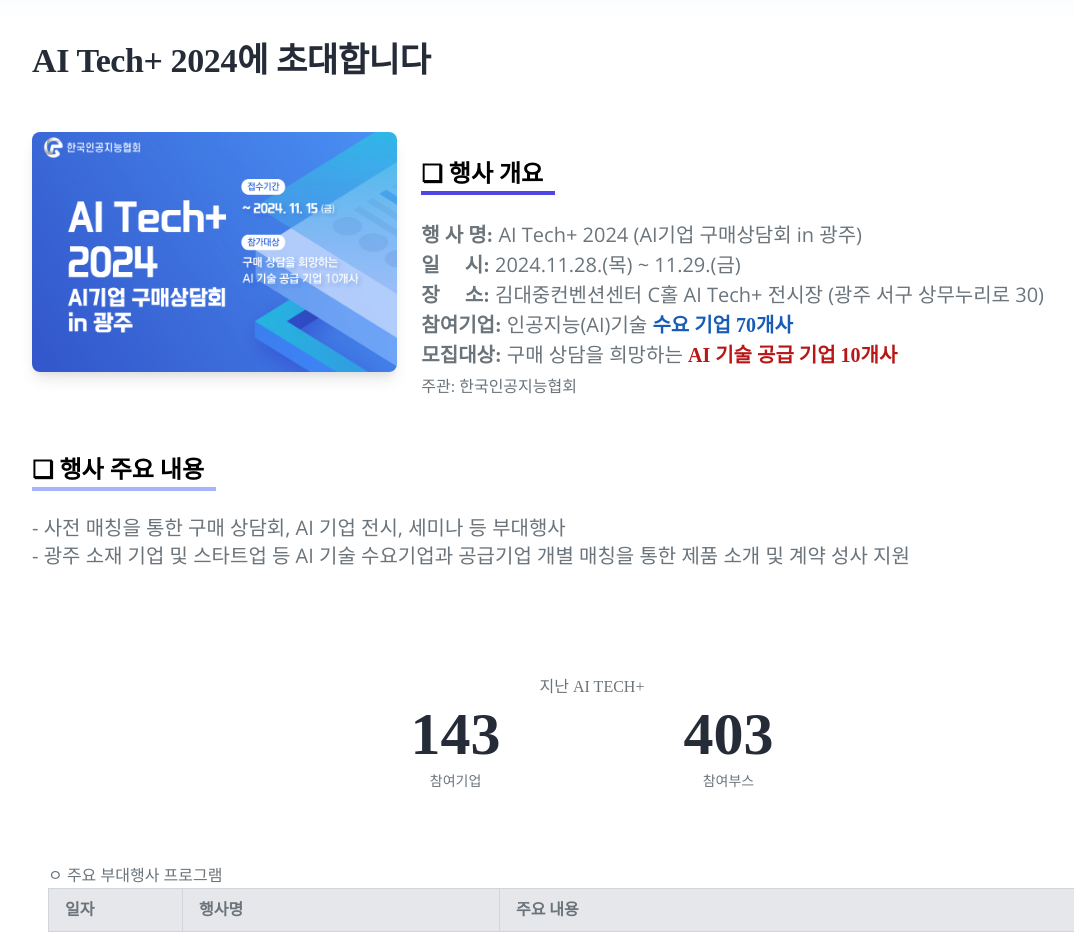
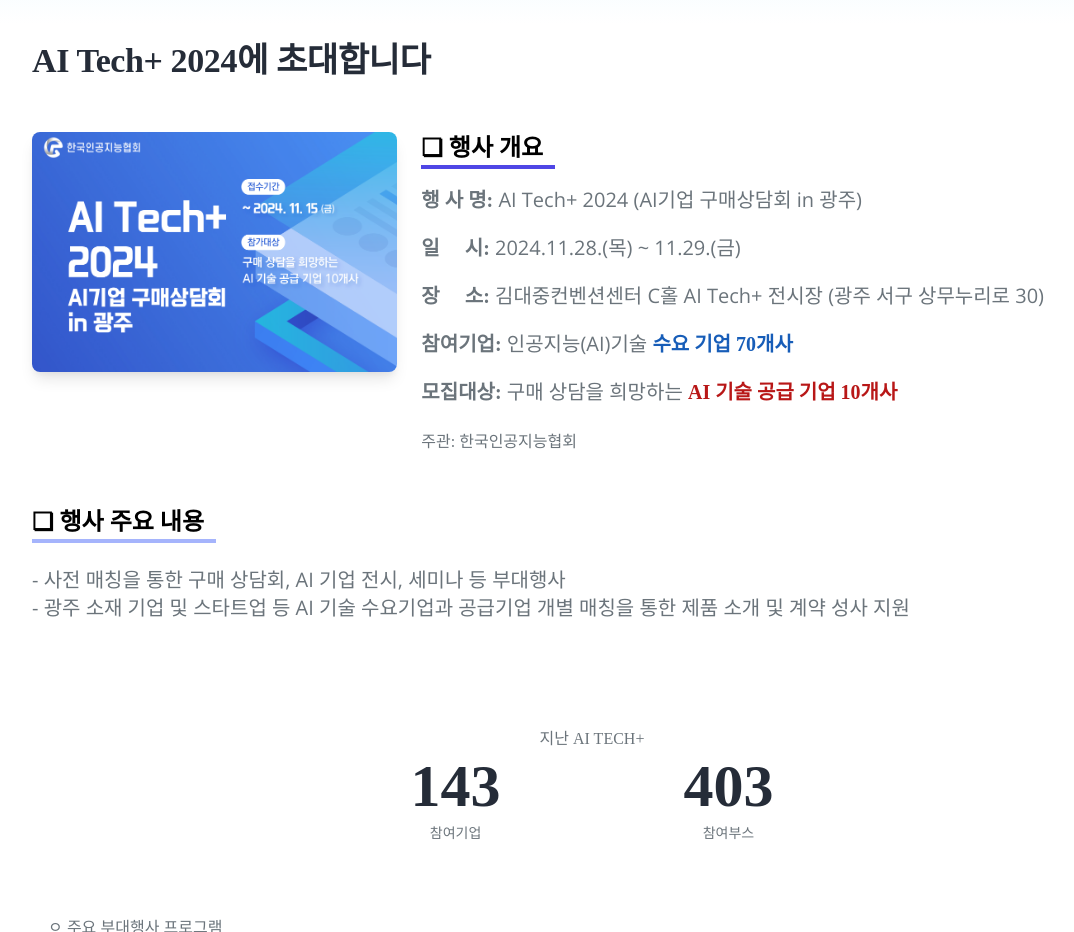
Before and after one commit to aitechko/aitechko.github.io, a plain HTML site: page index.html in a window 1280 px wide. Shown: the part 780-1712 px from the top of the page, without its empty margins (48-1122 px from the left). Drawn offline with nearby package versions, Linux system fonts and the light colour scheme; a web font is replaced by a local one.

Commit message:
Add files via upload

```diff
--- a/index.html
+++ b/index.html
@@ -15,13 +15,13 @@
         href="https://cdn.jsdelivr.net/gh/orioncactus/pretendard@v1.3.9/dist/web/static/pretendard-gov.min.css" />
     <!-- OG Meta Tags to improve the way the post looks when you share the page on Facebook, Twitter, LinkedIn -->
     <meta property="og:site_name" content="AI Tech+ 2024 - KORAIA" /> <!-- website name -->
-    <meta property="og:site" content="ces.koraia.org" /> <!-- website link -->
+    <meta property="og:site" content="aitech.koraia.org" /> <!-- website link -->
     <meta property="og:title" content="AI Tech+ 2024 - KORAIA" /> <!-- title shown in the actual shared post -->
     <meta property="og:description" content="AI Tech+ 2024 (AI기업 구매상담회 in 광주)에 여러분을 초대합니다." />
     <!-- description shown in the actual shared post -->
-    <meta property="og:image" content="https://github.com/ces2025/ces2025.github.io/blob/main/ogimage.png?raw=true" />
+    <meta property="og:image" content="https://github.com/aitechko/aitechko.github.io/blob/main/ogimage.png?raw=true" />
     <!-- image link, make sure it's jpg -->
-    <meta property="og:url" content="ces.koraia.org" /> <!-- where do you want your post to link to -->
+    <meta property="og:url" content="aitech.koraia.org" /> <!-- where do you want your post to link to -->
     <link rel="icon" href="https://koraia.org/default/img/symbol.ico">
 
     <meta name="twitter:card" content="AI Tech+ 2024 (AI기업 구매상담회 in 광주)에 여러분을 초대합니다." />
@@ -117,25 +117,25 @@
             <div class="flex flex-col lg:flex-row items-center lg:items-start mb-6">
                 <!-- 이미지 -->
                 <div class="lg:w-1/3 mb-4 lg:mb-0 lg:mr-6">
-                    <img src="images/1.png" alt="CES 2025" class="w-70 h-60 rounded-lg shadow-lg">
+                    <img src="images/1.png" alt="AI Tech+ 2024" class="w-70 h-60 rounded-lg shadow-lg">
                 </div>
                 <!-- 텍스트 -->
                 <div class="lg:w-2/3">
-                    <br>
-                    <p class="mb-6 text-xl pb-1" style="line-height: 1.5em;">
-                        <strong class="text-2xl font-bold text-black border-b-4 border-indigo-600 pb-1">❏ 행사
-                            개요 &nbsp;</strong><br><br>
-                        <strong>행 사 명:</strong> AI Tech+ 2024 (AI기업 구매상담회 in 광주)<br>
-                        <strong>일 &nbsp;&nbsp;&nbsp;&nbsp;시:</strong> 2024.11.28.(목) ~ 11.29.(금)<br>
-                        <strong>장 &nbsp;&nbsp;&nbsp;&nbsp;소:</strong> 김대중컨벤션센터 C홀 AI Tech+ 전시장 (광주 서구 상무누리로 30)<br>
+                    <p class="mb-6 text-xl pb-1" style="line-height: 1.2em;">
+                        <strong class="text-2xl font-bold text-black border-b-4 border-indigo-600 pb-1">❏ 행사 개요
+                            &nbsp;</strong><br><br>
+                        <strong>행 사 명:</strong> AI Tech+ 2024 (AI기업 구매상담회 in 광주)<br><br>
+                        <strong>일 &nbsp;&nbsp;&nbsp;&nbsp;시:</strong> 2024.11.28.(목) ~ 11.29.(금)<br><br>
+                        <strong>장 &nbsp;&nbsp;&nbsp;&nbsp;소:</strong> 김대중컨벤션센터 C홀 AI Tech+ 전시장 (광주 서구 상무누리로 30)<br><br>
                         <strong>참여기업:</strong> 인공지능(AI)기술 <strong style="color: rgb(23, 93, 184);">수요 기업
-                            70개사</strong><br>
+                            70개사</strong><br><br>
                         <strong>모집대상:</strong> 구매 상담을 희망하는 <strong style="color: rgb(184, 23, 23);">AI 기술 공급 기업
-                            10개사</strong><br>
+                            10개사</strong><br><br>
                         <span style="font-size: 16px;">주관: 한국인공지능협회</span>
                     </p>
                 </div>
             </div>
+
             <p class="mb-6 text-xl">
                 <strong class="text-2xl text-black border-b-4 border-indigo-300 pb-1">❏ 행사 주요 내용 &nbsp;</strong><br><br>
                 - 사전 매칭을 통한 구매 상담회, AI 기업 전시, 세미나 등 부대행사<br>- 광주 소재 기업 및 스타트업 등 AI 기술 수요기업과 공급기업 개별 매칭을 통한 제품 소개 및 계약 성사
```
